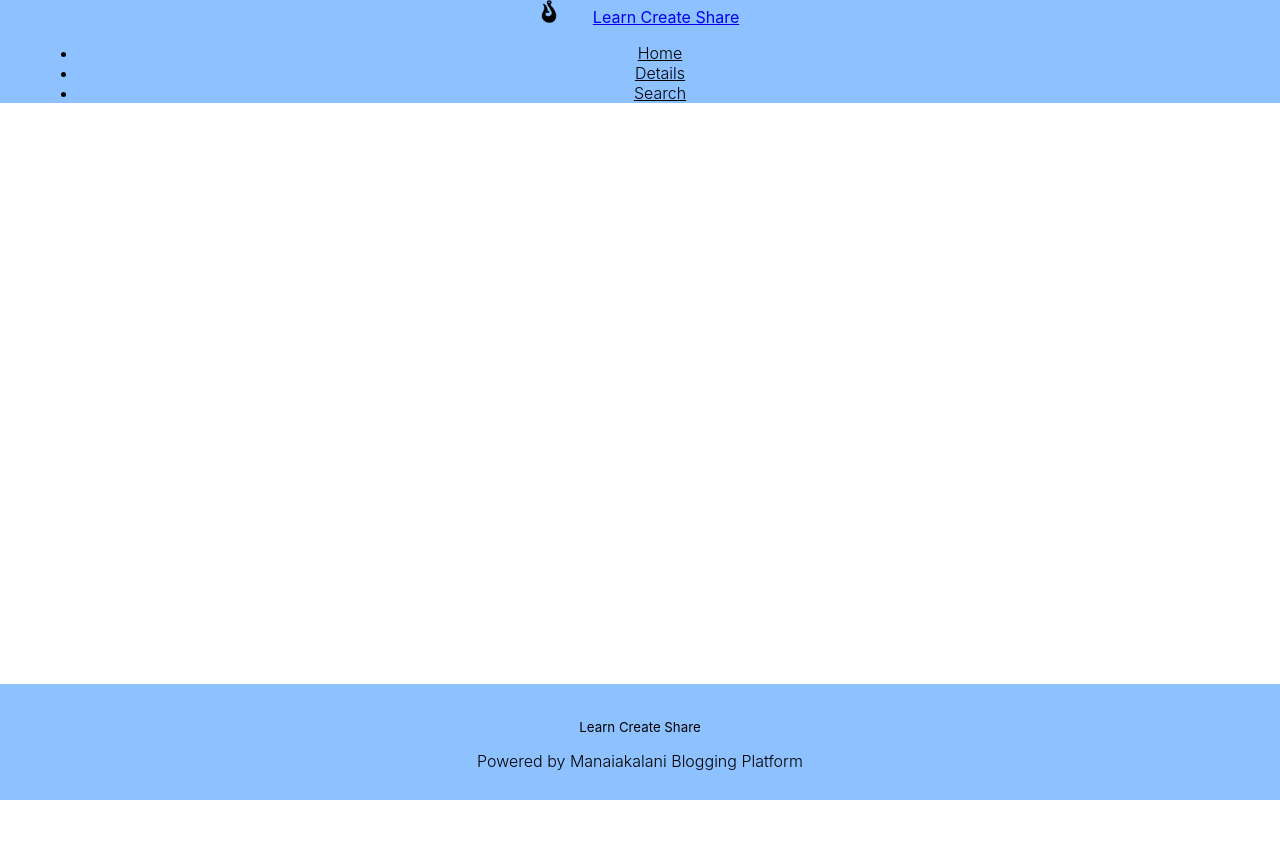
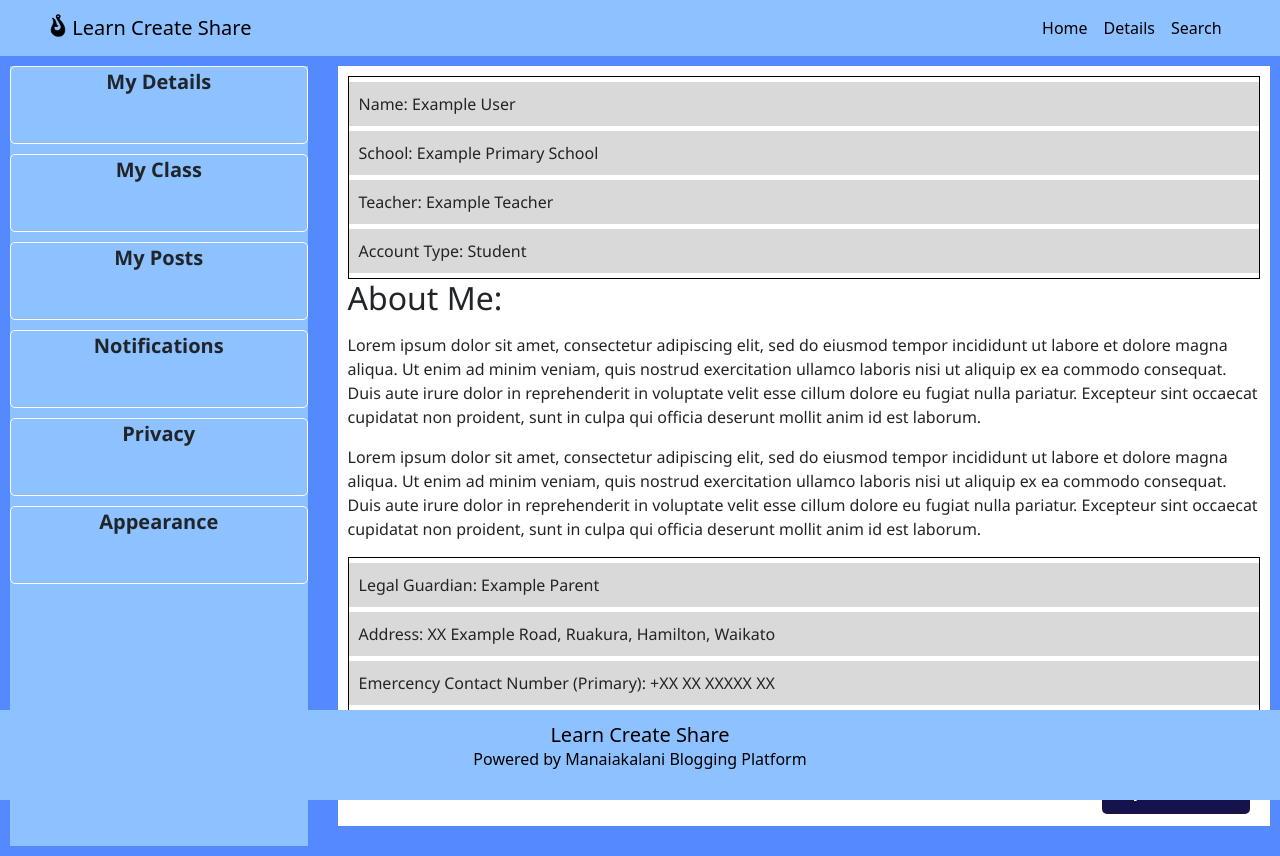
Before and after one commit to DylanBotha-Waikato/Compx374TeamD, a React (Create React App) app in the folder learn-create-share/: page /Details in a window 1280 px wide. Before the commit the page ends 800 px from the top, so only its background shows below. Built offline with nearby package versions, Linux system fonts and the light colour scheme.

Commit message:
Fixed User info page not loading
Added /Details to path name in App.js to fix user info page not loading

```diff
--- a/learn-create-share/src/App.js
+++ b/learn-create-share/src/App.js
@@ -5,6 +5,7 @@ import NavBar from './components/NavBar';
 import Footer from './components/Footer';
 
 import Home from "./pages/Home";
+import Details from './pages/Details';
 
 
 
@@ -15,6 +16,7 @@ function App() {
         <NavBar />
         <Routes>
           <Route path='/' exact Component={Home}/>
+          <Route path='/Details' exact Component={Details}/>
         </Routes>
         <Footer />
       </Router>
--- a/learn-create-share/src/pages/Details.js
+++ b/learn-create-share/src/pages/Details.js
@@ -6,7 +6,6 @@ import "../styles/Details.css";
 function Details() {
     return (
         <div className="user-information-page">
-
             <div className="Details-side-navbar">
                 <div className="info-item">
                     <b><p className="DSN">My Details</p> </b>
--- a/learn-create-share/src/styles/Details.css
+++ b/learn-create-share/src/styles/Details.css
@@ -11,6 +11,7 @@
     grid-row-gap: 15px;
     min-height: 100vh;
     overflow: hidden;
+    font-family: 'Segoe UI', Tahoma, Geneva, Verdana, sans-serif;
 }
 
 /* Styles for the side navigation bar within the user information page */
```
Also changed, not shown: learn-create-share/src/components/NavBar.js (+6 -4 lines).
